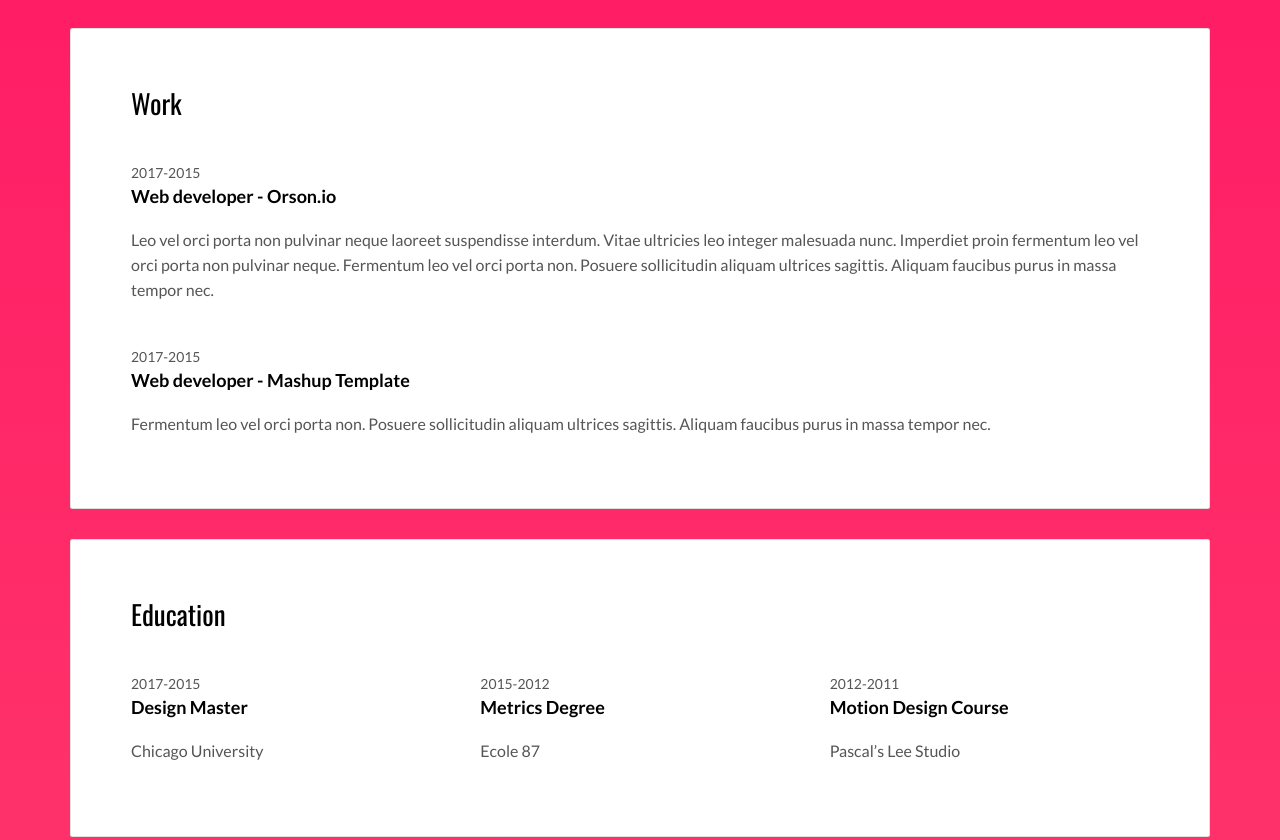
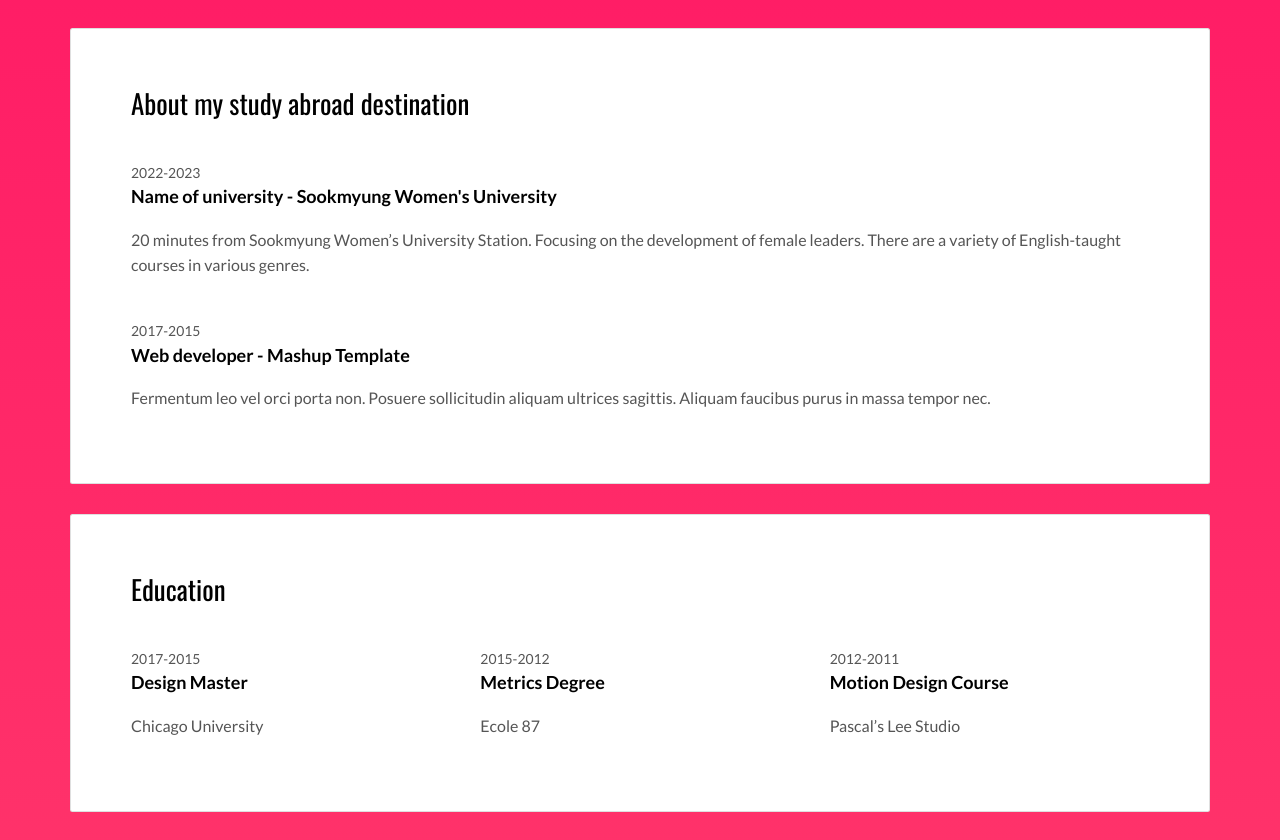
Before and after one commit to SaltYmgm/web, a plain HTML site: page index.html in a window 1280 px wide. Shown: the part 1219-2059 px from the top of the page. Drawn offline with nearby package versions, Linux system fonts and the light colour scheme.

Commit message:
Update index.html

```diff
--- a/index.html
+++ b/index.html
@@ -99,13 +99,13 @@
 
         <div class="card">
           <div class="card-block">
-            <h2>Work</h2>
+            <h2>About my study abroad destination</h2>
             <div class="work-experience">
-              <small class="date">2017-2015</small>
-              <h3 class="h5 date-title">Web developer - <a href="http://en.orson.io" title="Create professionnal website">Orson.io</a></h3>
+              <small class="date">2022-2023</small>
+              <h3 class="h5 date-title">Name of university - <a href="http://en.orson.io" title="Create professionnal website">Sookmyung Women's University</a></h3>
 
 
-              <p>Leo vel orci porta non pulvinar neque laoreet suspendisse interdum. Vitae ultricies leo integer malesuada nunc. Imperdiet proin fermentum leo vel orci porta non pulvinar neque. Fermentum leo vel orci porta non. Posuere sollicitudin aliquam ultrices sagittis. Aliquam faucibus purus in massa tempor nec.</p>
+              <p>20 minutes from Sookmyung Women’s University Station. Focusing on the development of female leaders. There are a variety of English-taught courses in various genres.</p>
             </div>
 
             <div class="work-experience">
```
